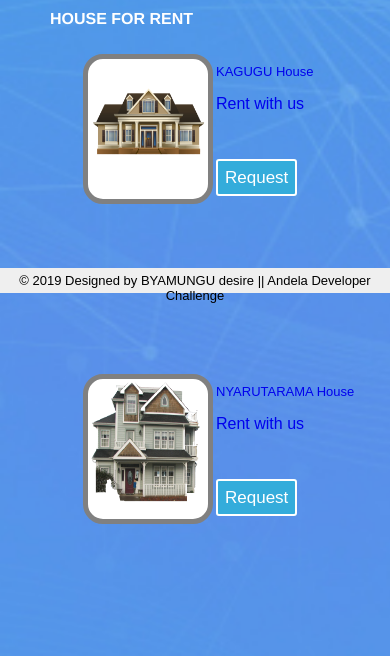
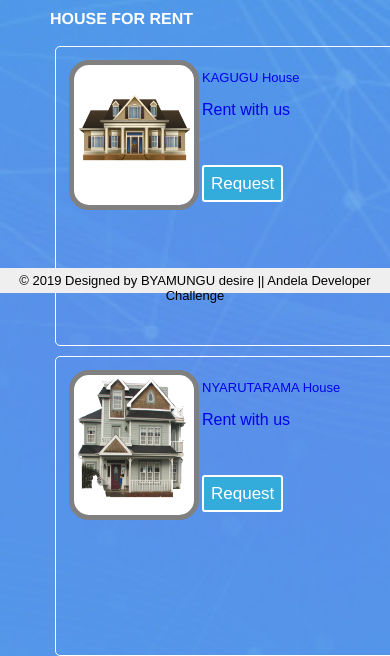
Before and after one commit to wjurkowlaniec/UI, a plain HTML site: page index.html in a window 390 px wide. Shown: the part 551-1207 px from the top of the page. Drawn offline with Linux system fonts and the light colour scheme.

Commit message:
updating style border on grid

```diff
--- a/css/style.css
+++ b/css/style.css
@@ -87,6 +87,7 @@ font-weight: 200;
     margin-bottom: 20px;
     width:300px;
     height: 100px;
+    border: 1px solid white;
 
   }
 
@@ -189,8 +190,9 @@ box-shadow: none;
   width: 400px;
   padding: 10px;
   height: 300px;
-   border-radius: 5px;
-
+  border-radius: 5px;
+  border: 1px solid white;
+  margin: 5px;
 
 }
 
```
